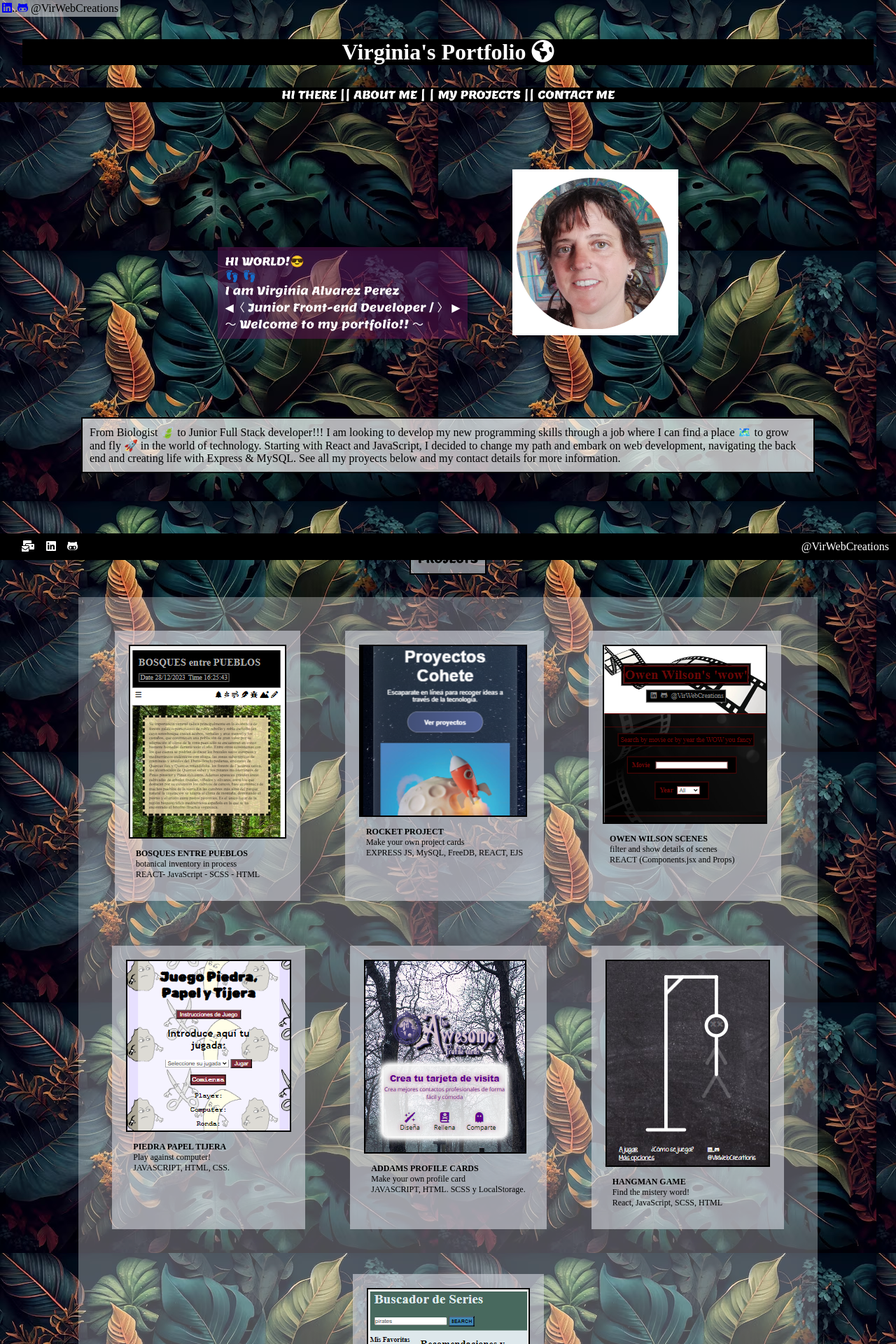
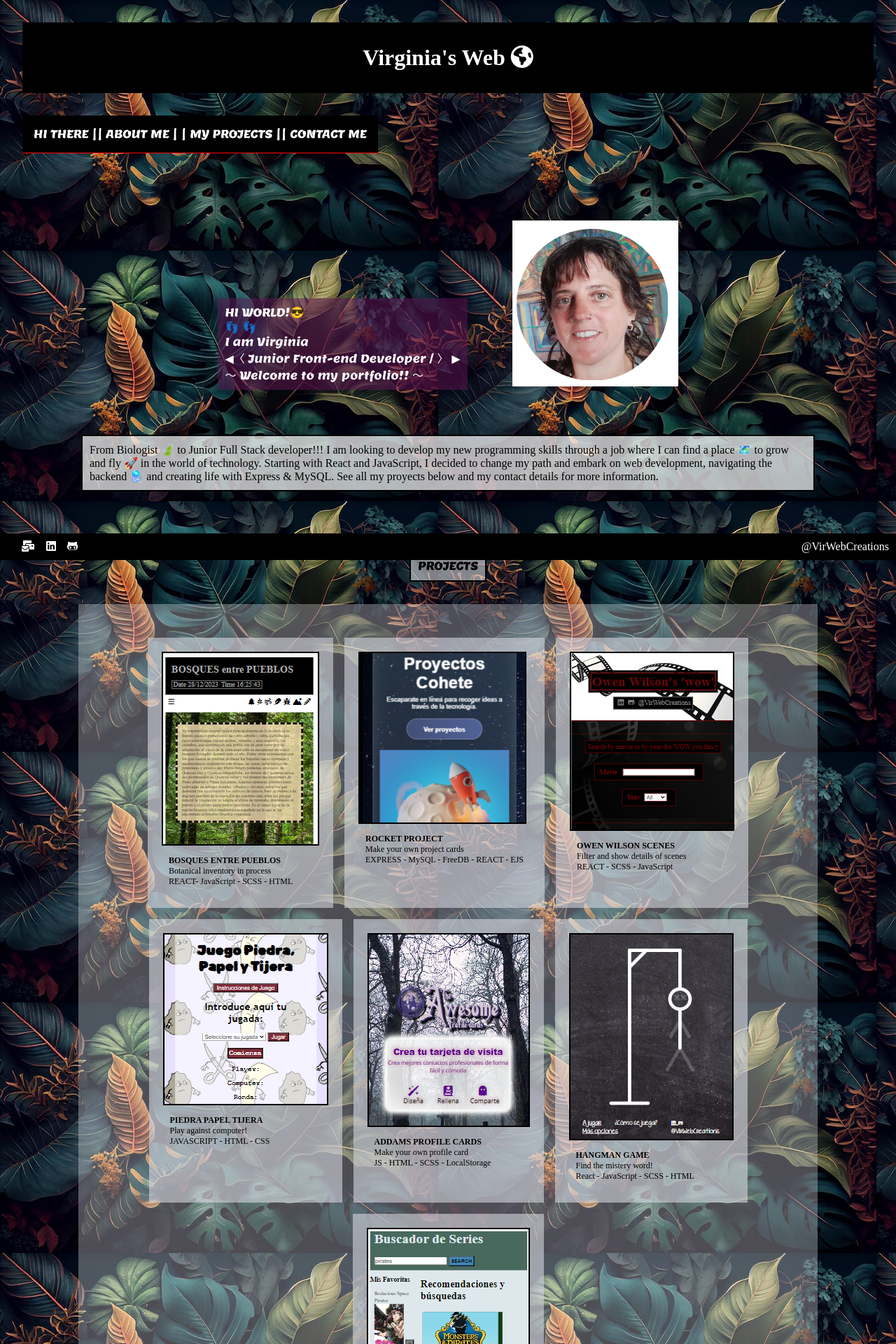
Before and after one commit to virchaca/portfolio, a React (Vite) app: page /#/ in a window 1280 px wide. Shown: the top 1920 px of the page at 70% size. Built offline with nearby package versions, Linux system fonts and the light colour scheme; a web font is replaced by a local one.

Commit message:
adding boxes

```diff
--- a/src/components/Aboutme.jsx
+++ b/src/components/Aboutme.jsx
@@ -4,49 +4,53 @@
 
 function Aboutme() {
   const textStyle = {
-      color: 'white',
+    color: "white",
   };
 
   return (
     <>
+    <section className="aboutmeBox">
       <div className="aboutme">
         <div style={textStyle}>
           <div className="firstText">
             <p>
-                    HI THERE! I am Virginia and I wanted to take the chance to share with you my ongoing
-                    projects. These endeavors reflect my
-                    dedication to continuous learning, growth, and development
-                    as a programmer.
+              HI THERE! I am Virginia and I wanted to take the chance to share
+              with you my ongoing projects. These endeavors reflect my
+              dedication to continuous learning, growth, and development as a
+              programmer.
             </p>
 
             <p>
-                    I believe in the power of constant evolution, and I am
-                    committed to enhancing my skills to deliver high-quality
-                    results. Stay tuned for exciting updates on these projects,
-                    and don't forget to check out my website for future
-                    ventures. Thank you for your continued support!
+              I believe in the power of constant evolution, and I am committed
+              to enhancing my skills to deliver high-quality results. Stay tuned
+              for exciting updates on these projects, and don't forget to check
+              out my website for future ventures. Thank you for your continued
+              support!
             </p>
           </div>
 
           <div className="secondText">
             <p>
-                    Graduated in Biology, I moved to London , back in Spain I
-worked as a quality advisor, a challenging and totally new sector for
-me,…,between obstacles, countries and variety of work environments,…, my
-passion for web programming was born. I decided to change my course starting
-with React and JavaScript, navigating to the back and creating life with Express
-and MySQL. This fusion of creativity and logic fascinates me.Currently, with great
-enthusiasm to find employment and . I knwo my
-training in web programming is just the beginning, but my history of
-perseverance in various fields guarantees my commitment to adapt to work and
+              Graduated in Biology, I moved to London , back in Spain I worked
+              as a quality advisor, a challenging and totally new sector for
+              me,…,between obstacles, countries and variety of work
+              environments,…, my passion for web programming was born. I decided
+              to change my course starting with React and JavaScript, navigating
+              to the back and creating life with Express and MySQL. This fusion
+              of creativity and logic fascinates me.Currently, with great
+              enthusiasm to find employment and . I knwo my training in web
+              programming is just the beginning, but my history of perseverance
+              in various fields guarantees my commitment to adapt to work and
               evolve to the maximum.
             </p>
           </div>
+          <div className="thirdText">
+    Technologies:
+<p>JavaScript | React.js   | Node.js | Express.js   GitHub | Agile | Scrum   HTML5 | CSS | SASS  MySQL | MongoDB | FreeDB | Swagger </p>
           </div>
-
-
         </div>
-
+      </div>
+      </section>
     </>
   );
 }
@@ -57,4 +61,4 @@ evolve to the maximum.
 //   )
 // }
 
-export default Aboutme
+export default Aboutme;
--- a/src/components/Contact.jsx
+++ b/src/components/Contact.jsx
@@ -3,6 +3,7 @@
 function Contact() {
   return (
     <>
+
       <div className="contact">
         <section className="contactLinks">
           <p className="contactDetails">
@@ -27,7 +28,7 @@ function Contact() {
           </p>
           <p className="contactDetails">
             <a href="tel:+34680749185">
-              <i className="fas fa-mobile-alt"></i> phone
+              <i className="fas fa-mobile-alt"></i> PHONE
             </a>
           </p>
         </section>
--- a/src/components/Header.jsx
+++ b/src/components/Header.jsx
@@ -5,7 +5,7 @@ function Header() {
   return (
     <div>
       <div className="">
-        <p className="mybrand">
+        {/* <p className="mybrand">
           <a
             href="https://www.linkedin.com/in/virginia-alvarezperez/"
             target="blank"
@@ -17,9 +17,9 @@ function Header() {
             <i className="icons fa-brands fa-github-alt"></i>
           </a>{" "}
           @VirWebCreations
-        </p>
+        </p> */}
         <h1 className="myName">
-          Virginia's Portfolio <i className="fa-solid fa-earth-americas"></i>
+          Virginia's Web <i className="fa-solid fa-earth-americas"></i>
         </h1>
       </div>
       {/* <Link to="/" className="backToMain">
--- a/src/components/Landing.jsx
+++ b/src/components/Landing.jsx
@@ -8,7 +8,7 @@ function Landing() {
         <span className="profileText">
         <p> HI WORLD!😎 </p>
         <p> 👣 👣 </p>
-        <p>I am Virginia Alvarez Perez</p>
+        <p>I am Virginia </p>
         <p className="junior">  ◀︎〈 Junior Front-end Developer / 〉 ▶︎ </p>
         <p>～ Welcome to my portfolio!! ～</p>
         </span>
@@ -19,7 +19,7 @@ function Landing() {
        <div className="landingSection">
        From Biologist 🍃 to Junior Full Stack developer!!! I am looking to develop my new programming skills through a job where I can find a place 🗺️ to grow and fly 🚀 in the world of technology.
 
-       Starting with React and JavaScript, I decided to change my path and embark on web development, navigating the back end and creating life with Express & MySQL.
+       Starting with React and JavaScript, I decided to change my path and embark on web development, navigating the backend 🪼 and creating life with Express & MySQL.
 
        See all my proyects below and my contact details for more information.
 
--- a/src/components/Projects.jsx
+++ b/src/components/Projects.jsx
@@ -12,7 +12,7 @@ import buscadorSeries1 from "../images/fotos proyectos/buscadorSeries.png";
 function Projects() {
   return (
     <>
-
+       <section className="projectsBox">
     <div>
 
         <section className="introSection">
@@ -33,7 +33,7 @@ function Projects() {
             </section>
             <section className="projectText">
             <h4>BOSQUES ENTRE PUEBLOS</h4>
-              <p>botanical inventory in process</p>
+              <p>Botanical inventory in process</p>
               <p>REACT- JavaScript - SCSS - HTML</p>
             </section>
           </div>
@@ -52,7 +52,7 @@ function Projects() {
               <p >
               Make your own project cards
               </p>
-              <p>EXPRESS JS, MySQL, FreeDB, REACT, EJS</p>
+              <p>EXPRESS - MySQL - FreeDB - REACT - EJS</p>
             </section>
           </div>
 
@@ -69,8 +69,8 @@ function Projects() {
             </section>
             <section className="projectText">
             <h4>OWEN WILSON SCENES</h4>
-              <p >filter and show details of scenes</p>
-              <p>REACT (Components.jsx and Props)</p>
+              <p >Filter and show details of scenes</p>
+              <p>REACT - SCSS - JavaScript</p>
             </section>
           </div>
 
@@ -87,7 +87,7 @@ function Projects() {
             <section className="projectText">
             <h4>PIEDRA PAPEL TIJERA</h4>
               <p >Play against computer!</p>
-              <p>JAVASCRIPT, HTML, CSS.</p>
+              <p>JAVASCRIPT - HTML - CSS</p>
             </section>
           </div>
 
@@ -105,7 +105,7 @@ function Projects() {
           <h4>ADDAMS PROFILE CARDS</h4>
               <p >
                 Make your own profile card</p>
-                <p>JAVASCRIPT, HTML. SCSS y LocalStorage.</p>
+                <p>JS - HTML - SCSS - LocalStorage</p>
             </section>
           </div>
 
@@ -124,7 +124,7 @@ function Projects() {
               <p>
                 Find the mistery word!
               </p>
-              <p>React, JavaScript, SCSS, HTML</p>
+              <p>React - JavaScript - SCSS - HTML</p>
             </section>
           </div>
 
@@ -143,7 +143,7 @@ function Projects() {
               <p >
                 Find shows and  add them to your favs
               </p>
-              <p>JavaScript, SCSS, HTML</p>
+              <p>JavaScript - SCSS - HTML</p>
             </section>
           </div>
 
@@ -164,6 +164,7 @@ function Projects() {
             </section>
           </div> */}
         </section></div>
+        </section>
         </>
   )
 }
--- a/src/styles/App.scss
+++ b/src/styles/App.scss
@@ -11,15 +11,16 @@ body {
   background-image: url(/src/images/plantas2.avif);
   background-size: auto;
   .header {
-    .mybrand {
-      background-color: rgba(255, 255, 255, 0.5);
-      width: fit-content;
-      padding: 3px;
-    }
+    // .mybrand {
+    //   background-color: rgba(255, 255, 255, 0.5);
+    //   width: fit-content;
+    //   padding: 3px;
+    // }
     .myName {
       color: white;
       text-align: center;
       margin: 2rem;
+      padding-block: 2rem ;
       background-color: black;
       // font-family: tektur;
     }
@@ -27,9 +28,16 @@ body {
       background-color: black;
       text-align: center;
       font-family: lemon;
+      margin-inline: 2rem;
+      padding: 1rem;
+      width: fit-content;
+      border-bottom: 1px solid red;
       .no-underline {
         color: white;
         text-decoration: none;
+      }
+      @media all and (max-width: 768px) {
+        font-size: 12px;
       }
     }
   }
@@ -65,7 +73,7 @@ body {
       .landingSection {
         border: 2px solid black;
         width: fit-content;
-        margin: 5rem auto;
+        margin: 2rem auto;
         padding: 10px;
         background-color: rgba(255, 255, 255, 0.7);
         width: 80%;
@@ -76,10 +84,11 @@ body {
         }
       }
     }
-
-    .aboutme {
+    .aboutmeBox{
+      margin-block: 4rem;
+      .aboutme {
       border: 2px solid black;
-      margin: 20px auto;
+      margin: auto;
       padding: 10px;
       background-color: rgba(255, 255, 255, 0.7);
       width: 80%;
@@ -110,9 +119,21 @@ body {
         margin-block: 2rem;
         margin-inline: 2rem;
       }
+      .thirdText{
+        border: 1px solid black;
+        // background-color: rgb(25, 196, 196);
+        background-color: rgb(15, 139, 122);
+        color: black;
+        padding: 10px;
+        margin-block: 2rem;
+        margin-inline: 2rem;
+      }
+    }
     }
 
-    .introSection {
+.projectsBox{
+  margin-block: 2rem;
+  .introSection {
       border: 2px solid black;
       width: fit-content;
       padding: 10px;
@@ -126,13 +147,12 @@ body {
 
     .projectsSection {
       background-color: rgba(255, 255, 255, 0.3);
-      //   margin: 8rem;
       width: 80vw;
       margin-block: 2rem;
       display: flex;
       flex-wrap: wrap;
       justify-content: center;
-      gap: 4rem;
+      gap: 1rem;
       padding-inline: 1rem;
       padding-block: 3rem;
       @media all and (max-width: 768px) {
@@ -148,10 +168,10 @@ body {
         padding: 20px;
         background-color: rgba(213, 216, 223, 0.6);
         font-family: tektur;
-        // @media all and (max-width: 768px) {
-        //     flex-direction: column;
+        @media all and (max-width: 768px) {
+            flex-direction: row;
 
-        // }
+        }
         .projectImg {
           img {
             border: 2px solid black;
@@ -173,6 +193,8 @@ body {
         }
       }
     }
+}
+
 
 
 
```
Lines whose indentation alone changed are shown as unchanged.
